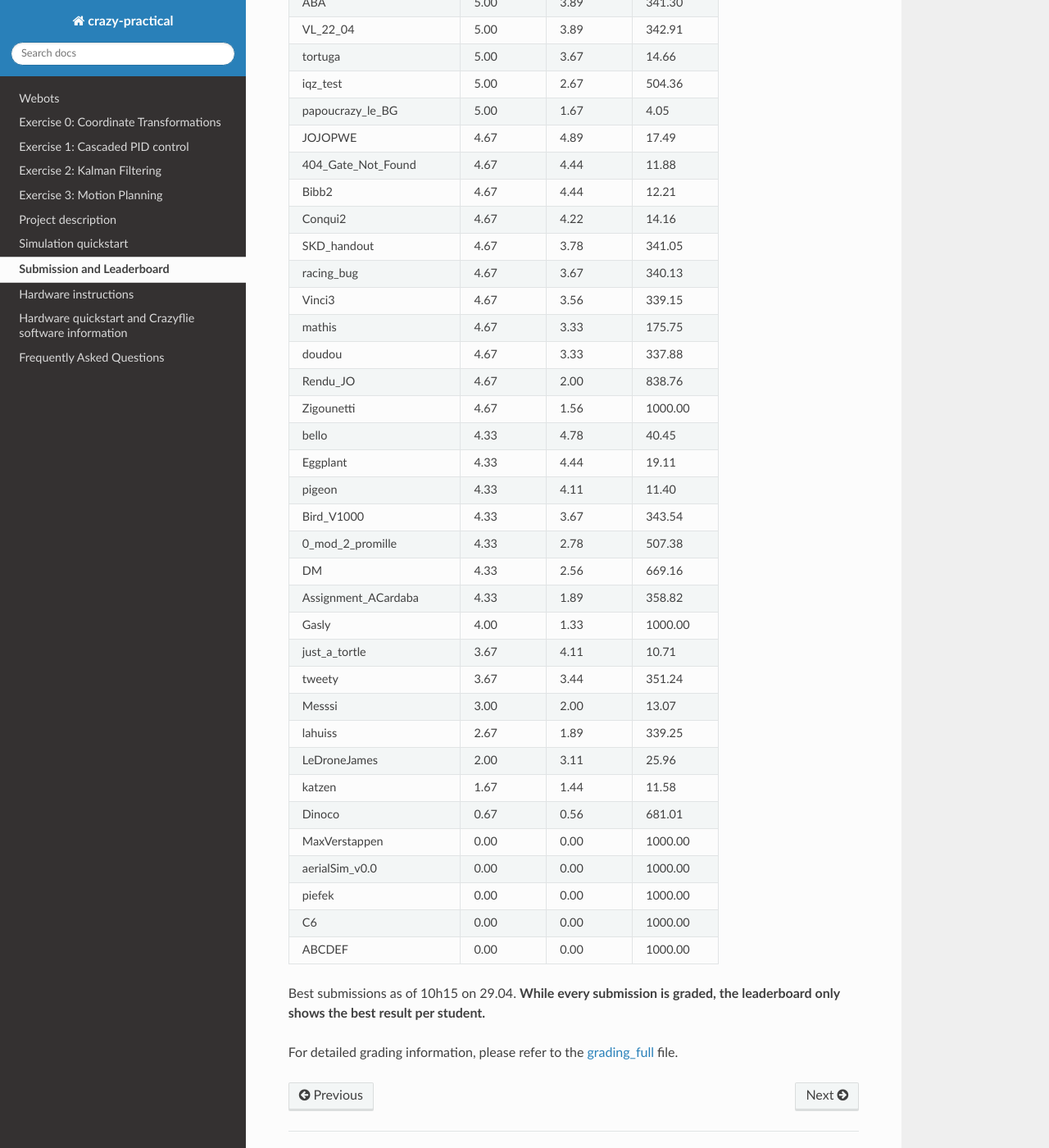
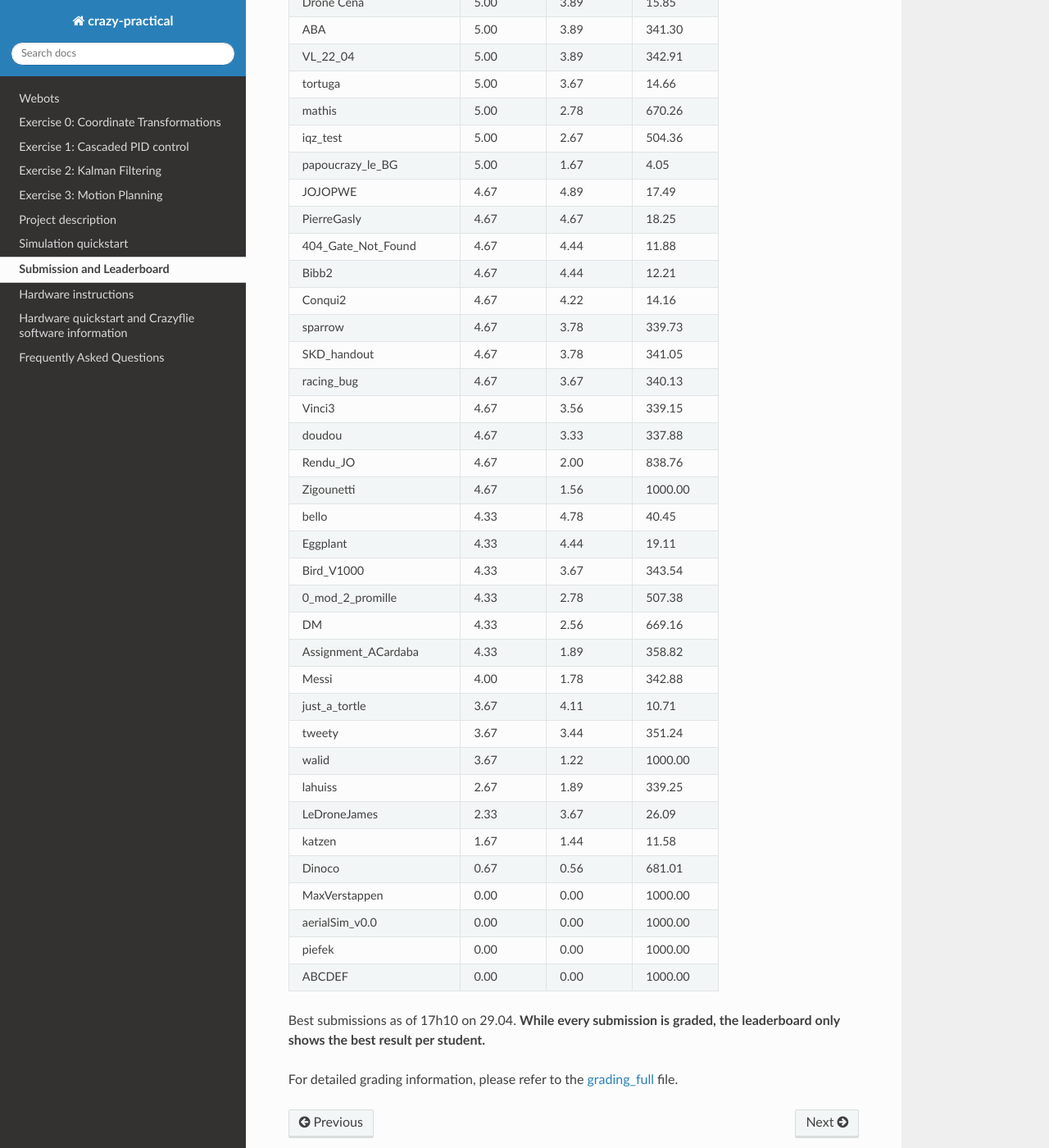
Before and after one commit to lis-epfl/micro-502, a Sphinx documentation site: the page built from docs/assignment/leaderboard.rst, in a window 1280 px wide and 1400 px high, scrolled down 1712 px. Shown: the whole window at 82% size. Built offline with Sphinx 7.4.7 and the Read the Docs theme 3.1.0, drawn with Linux system fonts in a browser that asks for light colours; some of the changed text lies outside the part shown.

Commit message:
Update leaderboard

```diff
--- a/docs/assignment/leaderboard.rst
+++ b/docs/assignment/leaderboard.rst
@@ -35,17 +35,18 @@ Please ensure that the zip file you submit at least contains your **my_assignmen
    "Me", 5.00, 5.00, 38.71
    "Concorde", 5.00, 5.00, 506.94
    "MT_0424", 5.00, 5.00, 512.97
+   "C6", 5.00, 4.89, 10.45
+   "IL_PREDESTINATOO", 5.00, 4.78, 5.95
    "c_r_3", 5.00, 4.78, 7.68
    "my_assignment", 5.00, 4.78, 10.29
    "genie", 5.00, 4.78, 13.70
    "V20260426_1320_S_", 5.00, 4.78, 16.42
    "new_try_2804_2", 5.00, 4.78, 16.51
    "Makkaron", 5.00, 4.78, 26.40
-   "IL_PREDESTINATO", 5.00, 4.67, 5.96
    "merlin1", 5.00, 4.67, 14.12
    "Test_L", 5.00, 4.56, 8.12
    "volvic 3", 5.00, 4.56, 9.18
-   "_beep_beep_", 5.00, 4.56, 9.24
+   "_beep_beep_v1", 5.00, 4.56, 9.23
    "pau", 5.00, 4.56, 11.53
    "Clode23", 5.00, 4.56, 11.68
    "Gabbro", 5.00, 4.56, 13.47
@@ -55,42 +56,42 @@ Please ensure that the zip file you submit at least contains your **my_assignmen
    "ABA", 5.00, 3.89, 341.30
    "VL_22_04", 5.00, 3.89, 342.91
    "tortuga", 5.00, 3.67, 14.66
+   "mathis", 5.00, 2.78, 670.26
    "iqz_test", 5.00, 2.67, 504.36
    "papoucrazy_le_BG", 5.00, 1.67, 4.05
    "JOJOPWE", 4.67, 4.89, 17.49
+   "PierreGasly", 4.67, 4.67, 18.25
    "404_Gate_Not_Found", 4.67, 4.44, 11.88
    "Bibb2", 4.67, 4.44, 12.21
    "Conqui2", 4.67, 4.22, 14.16
+   "sparrow", 4.67, 3.78, 339.73
    "SKD_handout", 4.67, 3.78, 341.05
    "racing_bug", 4.67, 3.67, 340.13
    "Vinci3", 4.67, 3.56, 339.15
-   "mathis", 4.67, 3.33, 175.75
    "doudou", 4.67, 3.33, 337.88
    "Rendu_JO", 4.67, 2.00, 838.76
    "Zigounetti", 4.67, 1.56, 1000.00
    "bello", 4.33, 4.78, 40.45
    "Eggplant", 4.33, 4.44, 19.11
-   "pigeon", 4.33, 4.11, 11.40
    "Bird_V1000", 4.33, 3.67, 343.54
    "0_mod_2_promille", 4.33, 2.78, 507.38
    "DM", 4.33, 2.56, 669.16
    "Assignment_ACardaba", 4.33, 1.89, 358.82
-   "Gasly", 4.00, 1.33, 1000.00
+   "Messi", 4.00, 1.78, 342.88
    "just_a_tortle", 3.67, 4.11, 10.71
    "tweety", 3.67, 3.44, 351.24
-   "Messsi", 3.00, 2.00, 13.07
+   "walid", 3.67, 1.22, 1000.00
    "lahuiss", 2.67, 1.89, 339.25
-   "LeDroneJames", 2.00, 3.11, 25.96
+   "LeDroneJames", 2.33, 3.67, 26.09
    "katzen", 1.67, 1.44, 11.58
    "Dinoco", 0.67, 0.56, 681.01
    "MaxVerstappen", 0.00, 0.00, 1000.00
    "aerialSim_v0.0", 0.00, 0.00, 1000.00
    "piefek", 0.00, 0.00, 1000.00
-   "C6", 0.00, 0.00, 1000.00
    "ABCDEF", 0.00, 0.00, 1000.00
 
 
-Best submissions as of 10h15 on 29.04.
+Best submissions as of 17h10 on 29.04.
 **While every submission is graded, the leaderboard only shows the best result per student.**
 
 For detailed grading information, please refer to the `grading_full <https://github.com/lis-epfl/micro-502/blob/main/docs/assignment/grading_full.ods?raw=true>`_ file.
```
Also changed, not shown: other parts of docs/assignment/leaderboard.rst (+1 -1 lines), 1 other file.
